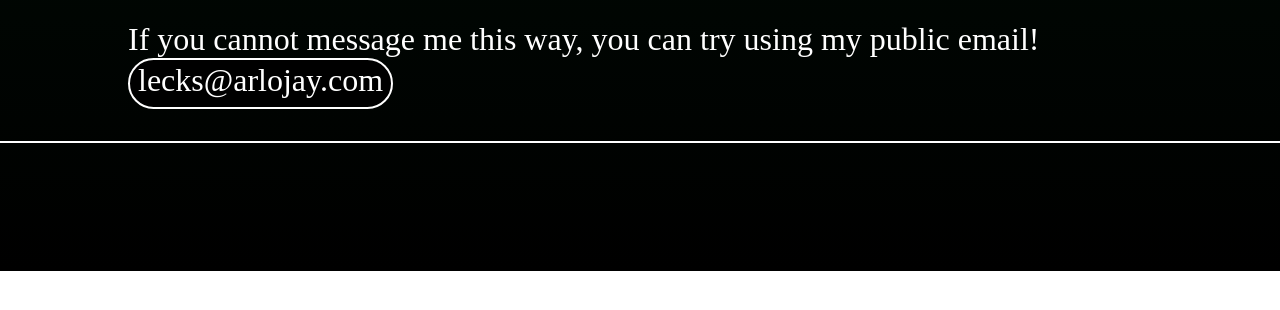
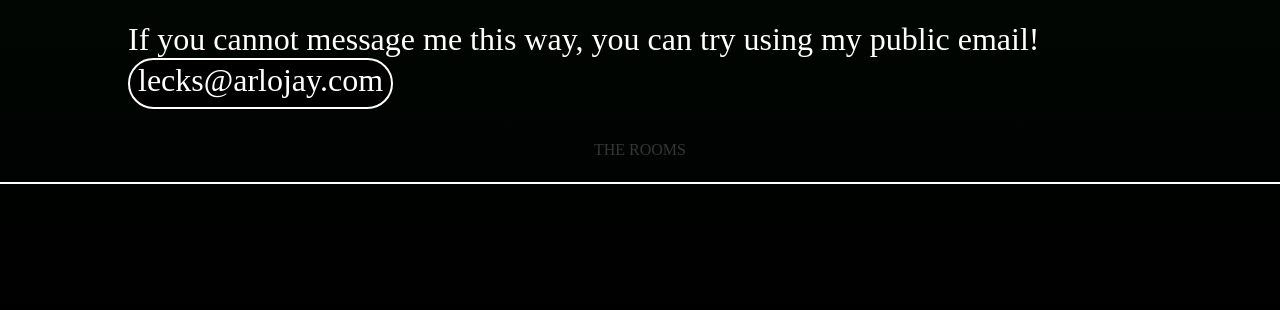
Before and after one commit to arlojay/arlojay.github.io, a plain HTML site: page index.html in a window 1280 px wide. Shown: the part 1552-1862 px from the top of the page. Before the commit the page ends 1823 px from the top, so only its background shows below. Drawn offline with Linux system fonts and the light colour scheme.

Commit message:
Update index.html

```diff
--- a/index.html
+++ b/index.html
@@ -76,6 +76,7 @@
                     <span>If you cannot message me this way, you can try using my public email! <a href="javascript:copyText('lecks@arlojay.com')" class="external-link">lecks@arlojay.com</a> </span>
                 </p>
             </div>
+            <p style="opacity: 0.2; font-size: 1rem;"><a href="https://github.com/arlojay/the-rooms-pictures">THE ROOMS</a></p>
         </section>
 
         <div style="height: 8rem;"></div>
```
